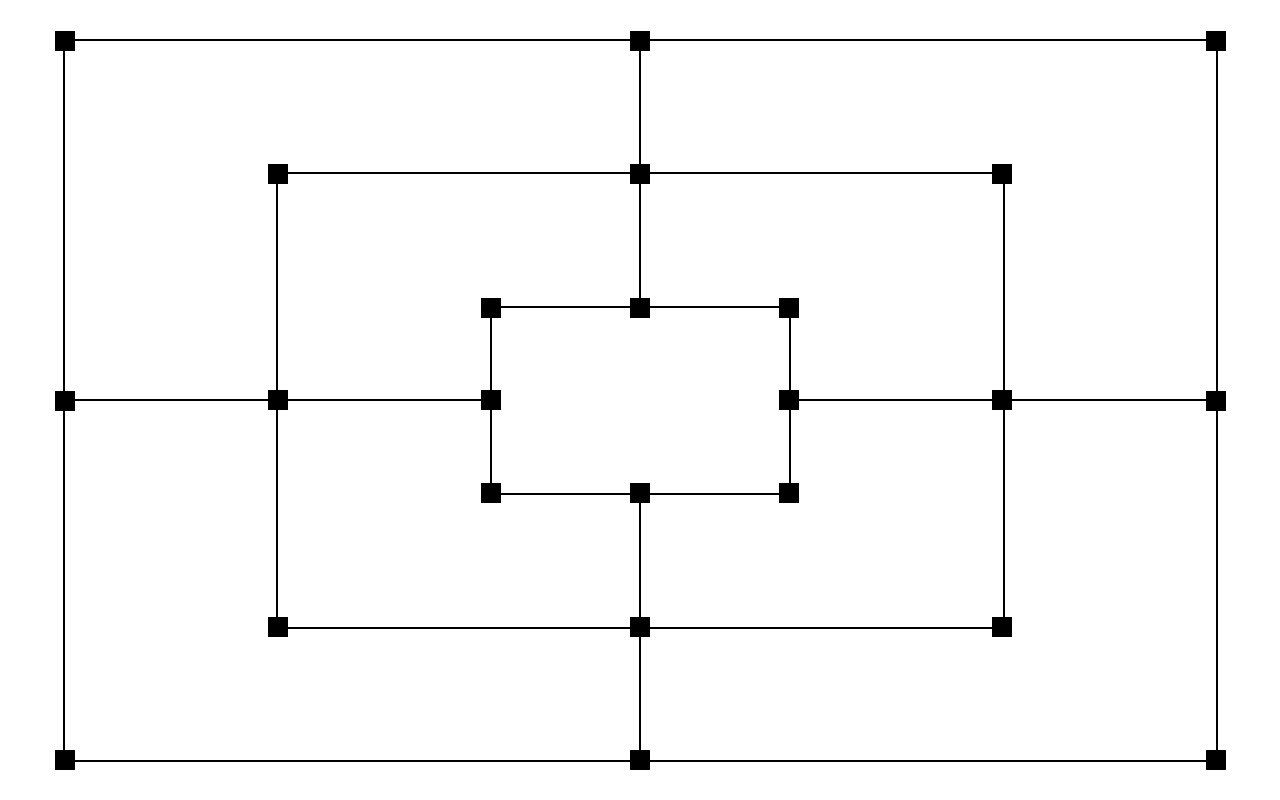
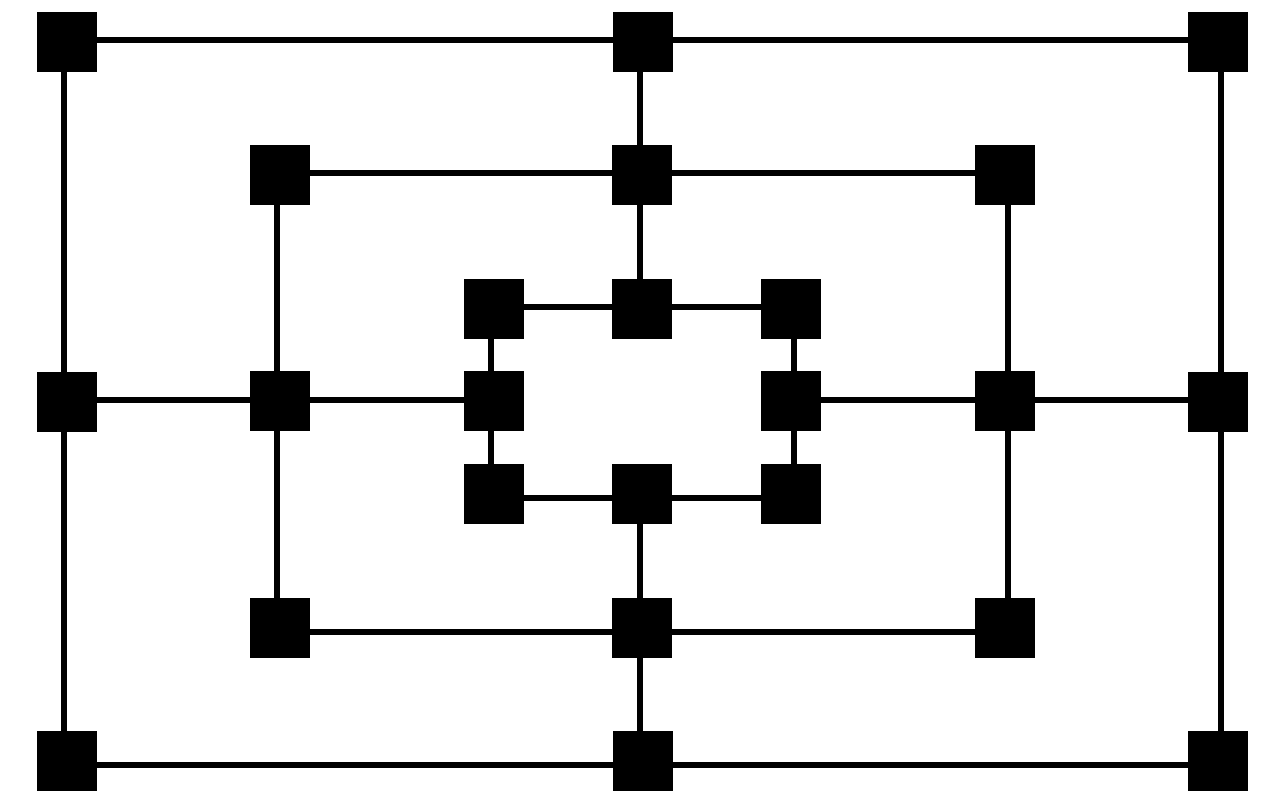
Before and after one commit to ari-rexhaj/cic-mic, a React (Create React App) app: page / in a window 1280 px wide. Built offline with nearby package versions, Linux system fonts and the light colour scheme.

Commit message:
updated visuals

```diff
--- a/src/App.css
+++ b/src/App.css
@@ -7,22 +7,129 @@
     display: flex;
     justify-content: center;
     align-items: center;
+    overflow-x: hidden;
+}
+
+.backgroundGradient {
+    transition: 0.4s;
+    position: absolute;
+    z-index: -3;
+    top: 0;
+    width: 300vw;
+    height: 100vh;
+    background: rgb(255,255,255);
+    background: -moz-linear-gradient(90deg, rgba(255,255,255,1) 0%, rgba(255,255,255,1) 33.333333%, rgba(0,0,0,1) 66.6666666666666%, rgba(0,0,0,1) 100%);
+    background: -webkit-linear-gradient(90deg, rgba(255,255,255,1) 0%, rgba(255,255,255,1) 33.333333%, rgba(0,0,0,1) 66.6666666666666%, rgba(0,0,0,1) 100%);
+    background: linear-gradient(90deg, rgba(255,255,255,1) 0%, rgba(255,255,255,1) 33.333333%, rgba(0,0,0,1) 66.6666666666666%, rgba(0,0,0,1) 100%);
+    filter: progid:DXImageTransform.Microsoft.gradient(startColorstr="#ffffff",endColorstr="#000000",GradientType=1);
+}
+
+.brick {
+    pointer-events: none;
+    transition: 0.07s;
+    width: 150%;
+    height: 150%;
+    position: absolute;
+    clip-path: polygon(
+    0% 50%,
+    50% 0%,
+    100% 50%,
+    50% 100%,
+    0% 50%,
+    50% 0%,
+    100% 50%,
+    50% 100%,
+    0% 50%,
+    50% 0%,
+    100% 50%,
+    50% 100%,
+    0% 50%,
+    50% 0%,
+    100% 50%,
+    50% 100%
+     );
+    }
+
+    .walled {
+        pointer-events: none;
+        transition: 0.2s;
+        width: 200%;
+        height: 200%;
+        position: absolute;
+  clip-path: polygon(50% 1%, 63% 20%, 86% 15%, 81% 38%, 100% 50%, 81% 63%, 86% 86%, 63% 81%, 50% 100%, 37% 81%, 14% 86%, 19% 63%, 0% 50%, 19% 38%, 14% 15%, 37% 20%);
+}
+
+.innerBrick {
+    pointer-events: none;
+    transition: 0.2s;
+    width: calc(100% - 10px);
+    height: calc(100% - 10px);
+    left: 5px;
+    top: 5px;
+    position: absolute;
+    clip-path: polygon(
+    0% 50%,
+    50% 0%,
+    100% 50%,
+    50% 100%,
+    0% 50%,
+    50% 0%,
+    100% 50%,
+    50% 100%,
+    0% 50%,
+    50% 0%,
+    100% 50%,
+    50% 100%,
+    0% 50%,
+    50% 0%,
+    100% 50%,
+    50% 100%
+     );
+ }
+
+.walled div {
+    width: calc(100% - 20px);
+    height: calc(100% - 20px);
+    left: 10px;
+    top: 10px;
+  clip-path: polygon(50% 1%, 63% 20%, 86% 15%, 81% 38%, 100% 50%, 81% 63%, 86% 86%, 63% 81%, 50% 100%, 37% 81%, 14% 86%, 19% 63%, 0% 50%, 19% 38%, 14% 15%, 37% 20%);
 }
 
 .line1 {
-    z-index: -999;
+    transition: 0.2s;
+    z-index: -2;
     pointer-events: none;
     position: absolute;
-    width: 90vw;
-    background-color: #000;
-    height: 2px;
+    width: 33.33333333vw;
+    left: 5%;
+
+    height: 6px;
+}
+.line2 {
+    transition: 0.2s;
+    z-index: -2;
+    pointer-events: none;
+    position: absolute;
+    top: 5%;
+    height: 33.333333333vh;
+    width: 6px;
 }
 
-.line2 {
-    z-index: -999;
+.line3 {
+    transition: 0.2s;
+    z-index: -2;
     pointer-events: none;
     position: absolute;
-    height: 90vh;
-    width: 2px;
-    background-color: #000;
+    width: 33.33333333vw;
+    right: 5%;
+    height: 6px;
 }
+.line4 {
+    transition: 0.2s;
+    z-index: -2;
+    pointer-events: none;
+    position: absolute;
+    bottom: 5%;
+    height: 33.333333333vh;
+    width: 6px;
+}
--- a/src/App.js
+++ b/src/App.js
@@ -122,6 +122,7 @@ let currentBrick = undefined
 let gotoBrick = undefined
 
 function App() {
+  const [reactPlaying,setPlaying] = useState(playing)
   function gameMaster(brickDiv) {  //controls the game
     function switchTurn() {
       if (playing === 1) {
@@ -131,6 +132,7 @@ function App() {
         playing = 1;
         enemy = 2;
       }
+      setPlaying(playing)
     }
     if (newWall) {
       console.log(`team${playing} is removing`);
@@ -186,6 +188,8 @@ function App() {
         console.log("pregame over");
         if(!newWall) {
           switchTurn()
+        }
+        else {
         }
         return
       }
@@ -252,7 +256,24 @@ function App() {
         for(let i in wallList[playing-1]) {
           if(wallList[playing-1][i].includes(currentBrick)) {
             console.log("wall broken",wallList[playing-1][i])
-            wallList[playing-1].splice(i,1)
+
+            let brokenWall = wallList[playing-1].splice(i,1)
+            for(let brick of brokenWall[0]) {
+              let inOtherWall = false
+              for(let wall of wallList[playing-1]) {
+                if(wall.includes(brick)) {
+                  inOtherWall = true
+                  break
+                }
+              }
+
+              if(!inOtherWall) {
+                console.log("brokenWall:")
+                console.log("attempted:",brick)
+                console.log(document.getElementById(brick))
+                document.getElementById(brick).children[0].className = "brick"
+              }
+            }
           }
         }
 
@@ -283,6 +304,15 @@ function App() {
       //when turn ends, switch turn
       switchTurn();
     } else {
+      for(let brick of wallList[playing-1][wallList[playing-1].length-1]) {
+        if(document.getElementById(brick) === null) {
+          console.log(document.getElementById(`${brick.split("-")[0]}-${brick.split("-")[1]}-0`))
+          document.getElementById(`${brick.split("-")[0]}-${brick.split("-")[1]}-0`).children[0].className = "walled"
+        }
+        else {
+          document.getElementById(brick).children[0].className = "walled"
+        }
+      }
       //if all enemy bricks are in walls, move on to next turn without removing any bricks
       if (wallList[enemy - 1].length === 0) {
         return;
@@ -374,56 +404,69 @@ function App() {
   const [gameMap, setGameMap] = useState(generateMap(layerAmount));
   return (
     <div className="layersWrapper">
-      <div className="line1" />
-      <div className="line2" />
+      <div className="line1" style={{backgroundColor:(reactPlaying === 1 ? "#000":"#fff")}}/>
+      <div className="line2" style={{backgroundColor:(reactPlaying === 1 ? "#000":"#fff")}}/>
+      <div className="line3" style={{backgroundColor:(reactPlaying === 1 ? "#000":"#fff")}}/>
+      <div className="line4" style={{backgroundColor:(reactPlaying === 1 ? "#000":"#fff")}}/>
 
       {gameMap.map((layer, layerIndex) => {
         return (
           <div
-            style={{
+          style={{
+              transition:"0.2s",
               position: "absolute",
-              left: `calc(${(50 / gameMap.length) * layerIndex}% + 5% - 1px)`,
-              top: `calc(${(50 / gameMap.length) * layerIndex}% + 5% - 1px)`,
+              left: `calc(${(50 / gameMap.length) * layerIndex}% + 5% - 3px)`,
+              top: `calc(${(50 / gameMap.length) * layerIndex}% + 5% - 3px)`,
               width: `calc(${
                 100 - (100 / gameMap.length) * layerIndex
               }% - 10% - 1px)`,
               height: `calc(${
                 100 - (100 / gameMap.length) * layerIndex
               }% - 10% - 1px)`,
-              border: "2px solid #000",
-              backgroundColor: layerIndex === gameMap.length - 1 ? "#fff" : "",
+              border: `6px solid ${reactPlaying === 1 ? "#000":"#fff"}`,
             }}
-          >
+            >
             {layer.map((spot, index) => {
-              let state = "#000";
-              if (spot === 1) {
-                state = "#ff0000";
-              }
-              if (spot === 2) {
-                state = "#0000ff";
-              }
 
               return (
                 <div
                   style={{
+                    transition:"0.4s",
                     position: "absolute",
                     zIndex: "100",
-                    width: "20px",
-                    height: "20px",
-                    backgroundColor: state,
-                    left: `calc(${spotSpots[index][0]} - 10.5px)`,
-                    top: `calc(${spotSpots[index][1]} - 10px)`,
+                    width: "60px",
+                    height: "60px",
+                    backgroundColor: (reactPlaying === 1 ? "#000":"#fff"),
+                    left: `calc(${spotSpots[index][0]} - 30px)`,
+                    top: `calc(${spotSpots[index][1]} - 31px)`,
+                    display:"flex",
+                    justifyContent:"center",
+                    alignItems:"center",
                   }}
                   onClick={(e) => {
                     gameMaster(e);
                   }}
                   id={`${layerIndex}-${index}-${spot}`}
-                />
+                  >
+                    <div className="brick" style={{
+                      opacity:(spot === 0 ? "0":"1"),
+                      backgroundColor:(spot === 1 ? "#000":"#fff")
+
+                    }}>
+                      <div className="innerBrick" style={{
+                        backgroundColor:(spot === 2 ? "#000":"#fff")
+                      }}>
+
+                      </div>
+                    </div>
+                  </div>
+
               );
             })}
           </div>
         );
       })}
+      <div className="backgroundGradient" style={{left:(reactPlaying === 1 ? "0":"-200vw")}}/>
     </div>
   );
 }
```
Also changed, not shown: 1 other file (tests, documents, lock files or other folders).
